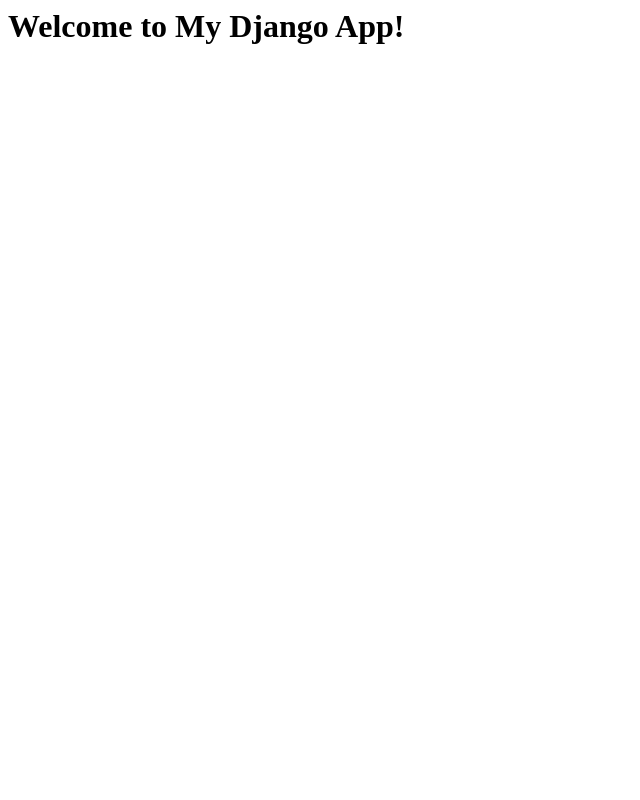
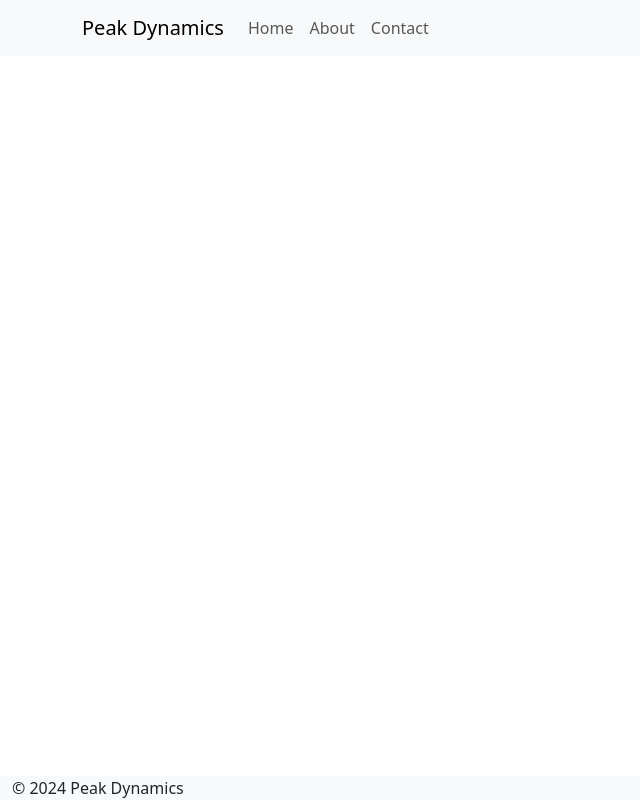
Before and after one commit to PaulR1209/peak_dynamics, a Django app: page / in a window 1280 px wide. Shown: the whole page, without its empty margins (0-640 px from the left). Run offline with Django 5.2, Linux system fonts and the light colour scheme; some libraries are stand-ins or nearby versions.

Commit message:
created template header and footer ready to style

```diff
--- a/home/templates/home/index.html
+++ b/home/templates/home/index.html
@@ -2,5 +2,5 @@
 {% load static %}
 
 {% block content %}
-<h1>Welcome to My Django App!</h1>
+
 {% endblock %}
--- a/peak_dynamics/settings.py
+++ b/peak_dynamics/settings.py
@@ -26,7 +26,7 @@ SECRET_KEY = 'django-insecure-j)#f7-9^888@%&2e6a%2&o8n^j^q%tgen8_2jkpo7*41jhrpp6
 # SECURITY WARNING: don't run with debug turned on in production!
 DEBUG = True
 
-ALLOWED_HOSTS = ["8000-paulr1209-peakdynamics-l9kq9g9doev.ws-eu116.gitpod.io"]
+ALLOWED_HOSTS = []
 
 
 # Application definition
@@ -117,7 +117,8 @@ USE_TZ = True
 # Static files (CSS, JavaScript, Images)
 # https://docs.djangoproject.com/en/5.1/howto/static-files/
 
-STATIC_URL = 'static/'
+STATIC_URL = "static/"
+STATICFILES_DIRS = [os.path.join(BASE_DIR, "static")]
 
 # Default primary key field type
 # https://docs.djangoproject.com/en/5.1/ref/settings/#default-auto-field
--- a/templates/base.html
+++ b/templates/base.html
@@ -1,4 +1,63 @@
 {% load static %}
 
-{% block content %}
-{% endblock %}
+<!DOCTYPE html>
+<html lang="en">
+
+<head>
+    <meta charset="UTF-8">
+    <meta name="viewport" content="width=device-width, initial-scale=1.0">
+    <title>Peak Dynamics</title>
+
+    <!-- Font Awesome -->
+    <script src="https://kit.fontawesome.com/f56a00d2f7.js" crossorigin="anonymous"></script>
+
+    <!-- Bootstrap CSS -->
+    <link href="https://cdn.jsdelivr.net/npm/bootstrap@5.3.3/dist/css/bootstrap.min.css" rel="stylesheet"
+        integrity="sha384-QWTKZyjpPEjISv5WaRU9OFeRpok6YctnYmDr5pNlyT2bRjXh0JMhjY6hW+ALEwIH" crossorigin="anonymous">
+
+    <!-- Custom CSS -->
+    <link rel="stylesheet" href="{% static 'css/style.css' %}">
+</head>
+
+<body>
+    <header class="fixed-top">
+        <nav class="navbar navbar-expand-lg navbar-light bg-light">
+            <div class="container">
+                <a class="navbar-brand" href="">Peak Dynamics</a>
+                <button class="navbar-toggler" type="button" data-bs-toggle="collapse" data-bs-target="#navbarNav"
+                    aria-controls="navbarNav" aria-expanded="false" aria-label="Toggle navigation">
+                    <span class="navbar-toggler-icon"></span>
+                </button>
+                <div class="collapse navbar-collapse" id="navbarNav">
+                    <ul class="navbar-nav">
+                        <li class="nav-item">
+                            <a class="nav-link" href="">Home</a>
+                        </li>
+                        <li class="nav-item">
+                            <a class="nav-link" href="">About</a>
+                        </li>
+                        <li class="nav-item">
+                            <a class="nav-link" href="">Contact</a>
+                        </li>
+                    </ul>
+                </div>
+            </div>
+        </nav>
+    </header>
+
+    {% block content %}
+    {% endblock %}
+
+    <footer class="fixed-bottom bg-light">
+        <div class="container-fluid">
+            <div class="row">
+                <div class="col-12">
+                    © 2024 Peak Dynamics
+                </div>
+            </div>
+        </div>
+    </footer>
+
+</body>
+
+</html>
```
